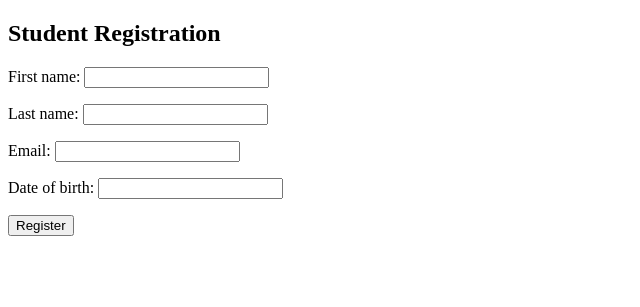
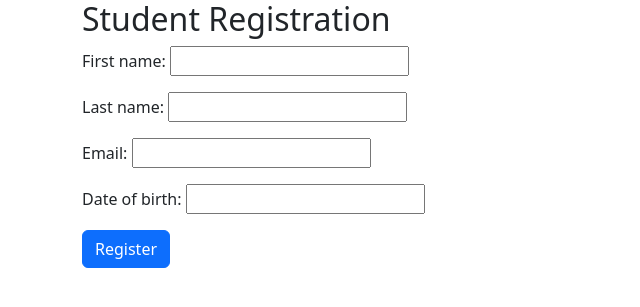
Before and after one commit to Anish202020/6th-Semester, a Django app: page /registration/register/ in a window 1280 px wide. Shown: the top 307 px of the page, without its empty margins (0-640 px from the left). Run offline with Django 5.2, Linux system fonts and the light colour scheme.

Commit message:
commit changes

```diff
--- a/Lab Notes/Fullstack Development/programs/Django_Fullstack_CS028/college_management/registration/templates/registration/student_registration.html
+++ b/Lab Notes/Fullstack Development/programs/Django_Fullstack_CS028/college_management/registration/templates/registration/student_registration.html
@@ -3,17 +3,18 @@
   <head>
     <title>Student Registration</title>
     <script src="https://code.jquery.com/jquery-3.6.0.min.js"></script>
+    <link href="https://cdn.jsdelivr.net/npm/bootstrap@5.2.3/dist/css/bootstrap.min.css" rel="stylesheet" integrity="sha384-rbsA2VBKQhggwzxH7pPCaAqO46MgnOM80zW1RWuH61DGLwZJEdK2Kadq2F9CUG65" crossorigin="anonymous">
   </head>
-  <body>
+  <body class="container">
     <h2>Student Registration</h2>
     <form id="registrationForm" method="POST">
       {% csrf_token %} {{ form.as_p }}
-      <button type="submit">Register</button>
+      <button class="btn btn-primary" type="submit">Register</button>
     </form>
-    <div id="successMessage" style="display: none">
+    <div id="successMessage" class="alert alert-success mt-1" style="display: none">
       <p>Registration successful!</p>
     </div>
-    <div id="errorMessage" style="display: none">
+    <div id="errorMessage" class="alert alert-danger mt-1" style="display: none">
       <p>There were errors in your form:</p>
       <ul id="errorList"></ul>
     </div>
```
Also changed, not shown: Lab Notes/Fullstack Development/programs/Django_Fullstack_CS028/college_management/db.sqlite3.
